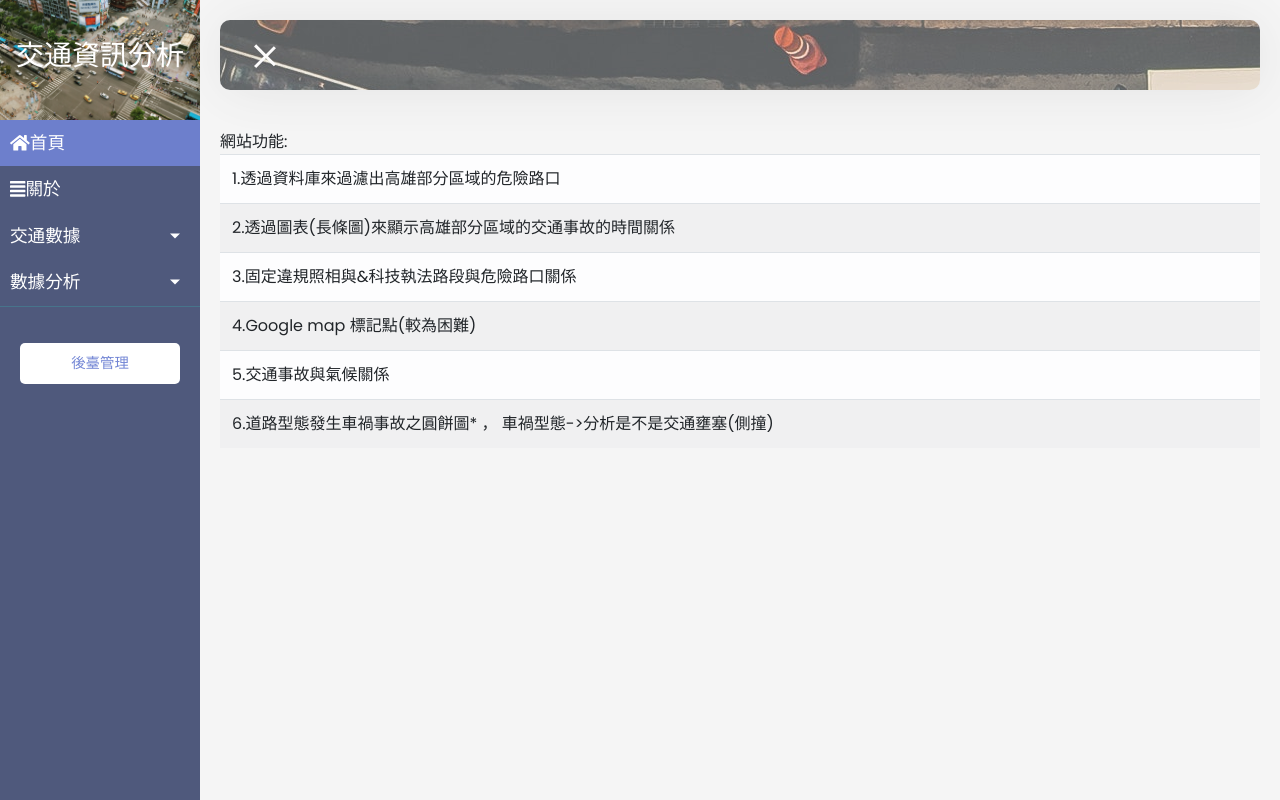
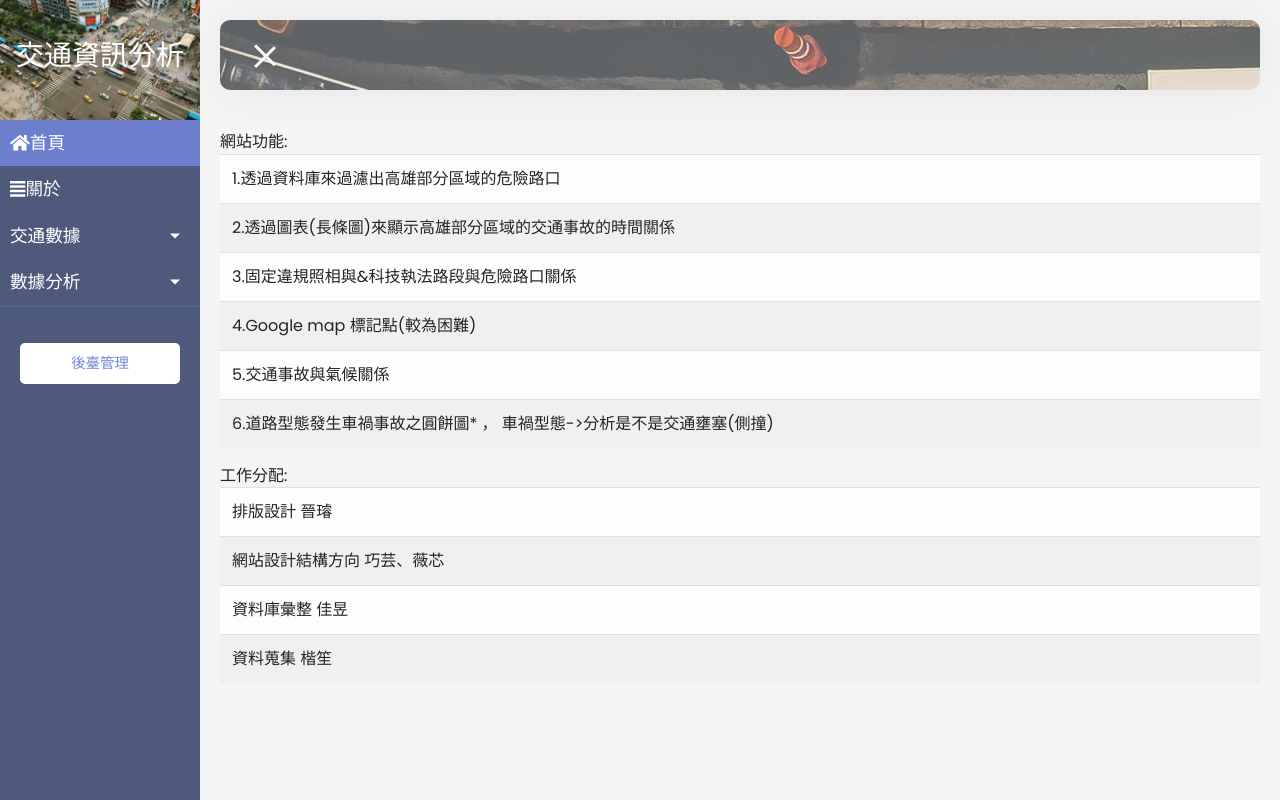
Before and after one commit to gary88888888/traffic-analysis, a Django app: page /home/ in a window 1280 px wide. Run offline with Django 3.2, Linux system fonts and the light colour scheme; some libraries are stand-ins or nearby versions.

Commit message:
Peter0615

```diff
--- a/templates/home.html
+++ b/templates/home.html
@@ -12,5 +12,13 @@
         <tr><td colspan=6>5.交通事故與氣候關係</td></tr>
         <tr><td>6.道路型態發生車禍事故之圓餅圖* ， 車禍型態->分析是不是交通壅塞(側撞)</tr></td colspan=6>
     </table>
+    <tr></tr>
+    <table class='table table-striped table-light'>
+        <tr>工作分配:</tr>
+        <tr><td colspan=6>排版設計 晉璿</td></tr>
+        <tr><td>網站設計結構方向 巧芸、薇芯</tr></td colspan=6>
+        <tr><td colspan=6>資料庫彙整 佳昱</td></tr>
+        <tr><td>資料蒐集 楷笙</tr></td colspan=6>
+    </table>
 </script>
 {% endblock %}
```
